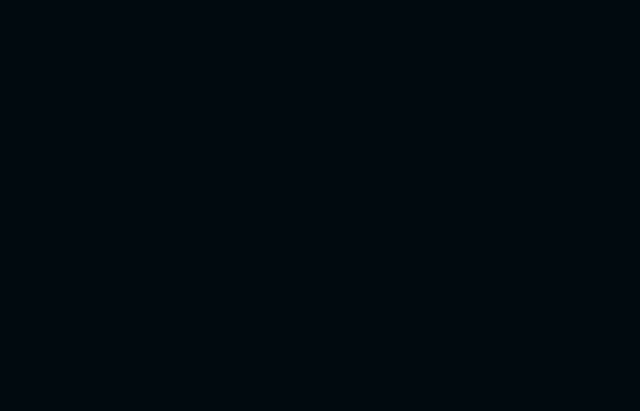
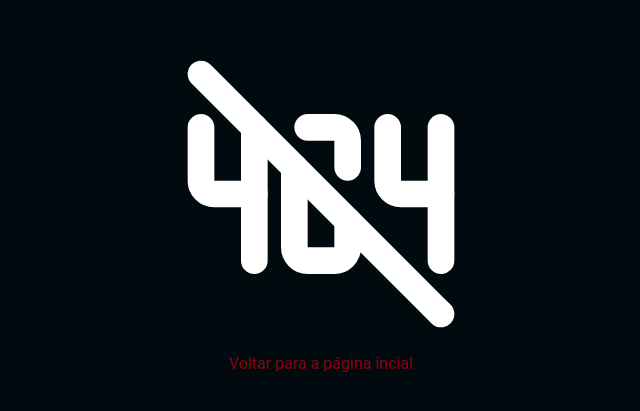
Before and after one commit to MarceloAlmd/WEB_explorer_food, a React (Vite) app: page /favorite in a window 1280 px wide. Before the commit this address had no page. Shown: the part 197-608 px from the top of the page, without its empty margins (319-959 px from the left). Built offline with nearby package versions, Linux system fonts and the light colour scheme.

Commit message:
create a page not found

```diff
--- a/src/components/buttonLink/buttonLink.comp.tsx
+++ b/src/components/buttonLink/buttonLink.comp.tsx
@@ -7,12 +7,14 @@ export function ButtonLink({
   fontSize,
   icon: Icon,
   onClick,
+  color,
   ...rest
 }: ButtonLinkProps) {
   return (
     <Styles.Container
       style={{
         fontSize: fontSize,
+        color: color,
       }}
       to={to}
       onClick={onClick}
--- a/src/components/buttonLink/buttonLink.d.ts
+++ b/src/components/buttonLink/buttonLink.d.ts
@@ -3,5 +3,6 @@ export interface ButtonLinkProps {
   to: string;
   fontSize?: string;
   icon?: string;
+  color?: string;
   onClick?: () => void;
 }
--- /dev/null
+++ b/src/components/notFoundError/notFoundError.comp.tsx
@@ -0,0 +1,20 @@
+import { ButtonLink } from "../buttonLink/buttonLink.comp";
+import { useTheme } from "styled-components";
+import { TbError404Off } from "react-icons/tb";
+import * as Styles from "./notFoundError.styles";
+
+export function NotFoundError() {
+  const colors = useTheme();
+
+  return (
+    <Styles.Container>
+      <TbError404Off />
+
+      <ButtonLink
+        color={colors.colors.secondary}
+        to="/"
+        title="Voltar para a página incial"
+      />
+    </Styles.Container>
+  );
+}
--- /dev/null
+++ b/src/components/notFoundError/notFoundError.styles.ts
@@ -0,0 +1,13 @@
+import styled from "styled-components";
+
+export const Container = styled.div`
+  height: 100vh;
+
+  display: flex;
+  flex-direction: column;
+  align-items: center;
+  justify-content: center;
+  > svg {
+    font-size: 20rem;
+  }
+`;
--- a/src/context/auth.context.tsx
+++ b/src/context/auth.context.tsx
@@ -1,9 +1,9 @@
 import { createContext, useContext, useEffect, useState } from "react";
-import { AuthProps, AuthState, ContextType, LoginProps } from "./auth";
+import { AuthProps, AuthState, LoginProps } from "./auth";
 import { api } from "../api/axios";
 import { Alert } from "../components/alert/alert.comp";
 
-const AuthContext = createContext({} as ContextType);
+const AuthContext = createContext({} as any);
 
 export function AuthProvider({ children }: AuthProps) {
   const [data, setData] = useState<AuthState>({ user: null, token: null });
--- a/src/pages/home/index.tsx
+++ b/src/pages/home/index.tsx
@@ -40,7 +40,7 @@ export function Home() {
     },
   ];
 
-  const handleDetailss = (id: string) => {
+  const handleDetails = (id: string) => {
     navigate(`/details/${id}`);
   };
 
@@ -81,6 +81,7 @@ export function Home() {
                   title={item.title}
                   description={item.description}
                   price={item.price}
+                  onClick={() => handleDetails(item.id)}
                 />
               </Styles.SwiperContent>
             ))}
@@ -100,6 +101,7 @@ export function Home() {
                   title={item.title}
                   description={item.description}
                   price={item.price}
+                  onClick={() => handleDetails(item.id)}
                 />
               </Styles.SwiperContent>
             ))}
@@ -119,7 +121,7 @@ export function Home() {
                   title={item.title}
                   description={item.description}
                   price={item.price}
-                  onClick={() => handleDetailss(item.id)}
+                  onClick={() => handleDetails(item.id)}
                 />
               </Styles.SwiperContent>
             ))}
--- a/src/routes/admin.routes.tsx
+++ b/src/routes/admin.routes.tsx
@@ -5,6 +5,7 @@ import { Requests } from "../pages/requests";
 import { Details } from "../pages/details";
 import { Home } from "../pages/home";
 import { Cart } from "../pages/cart";
+import { NotFoundError } from "../components/notFoundError/notFoundError.comp";
 
 export function Admin() {
   return (
@@ -15,6 +16,8 @@ export function Admin() {
       <Route path="/cart" element={<Cart />} />
       <Route path="/edit/:id" element={<UpdateOrNewDish />} />
       <Route path="/create" element={<UpdateOrNewDish />} />
+
+      <Route path="*" element={<NotFoundError />} />
     </Routes>
   );
 }
--- a/src/routes/customer.routes.tsx
+++ b/src/routes/customer.routes.tsx
@@ -5,6 +5,7 @@ import { Details } from "../pages/details";
 import { Home } from "../pages/home";
 import { Cart } from "../pages/cart";
 import { Favorite } from "../pages/favorite";
+import { NotFoundError } from "../components/notFoundError/notFoundError.comp";
 
 export function Customer() {
   return (
@@ -14,6 +15,8 @@ export function Customer() {
       <Route path="/details/:id" element={<Details />} />
       <Route path="/cart" element={<Cart />} />
       <Route path="/favorite" element={<Favorite />} />
+
+      <Route path="*" element={<NotFoundError />} />
     </Routes>
   );
 }
--- a/src/routes/public.routes.tsx
+++ b/src/routes/public.routes.tsx
@@ -2,12 +2,15 @@ import { Route, Routes } from "react-router-dom";
 
 import { SignIn } from "../pages/signIn";
 import { SignUp } from "../pages/signUp";
+import { NotFoundError } from "../components/notFoundError/notFoundError.comp";
 
 export function Public() {
   return (
     <Routes>
       <Route path="/" element={<SignIn />} />
       <Route path="/register" element={<SignUp />} />
+
+      <Route path="*" element={<NotFoundError />} />
     </Routes>
   );
 }
```
Also changed, not shown: src/context/auth.d.ts (+13 -13 lines).
